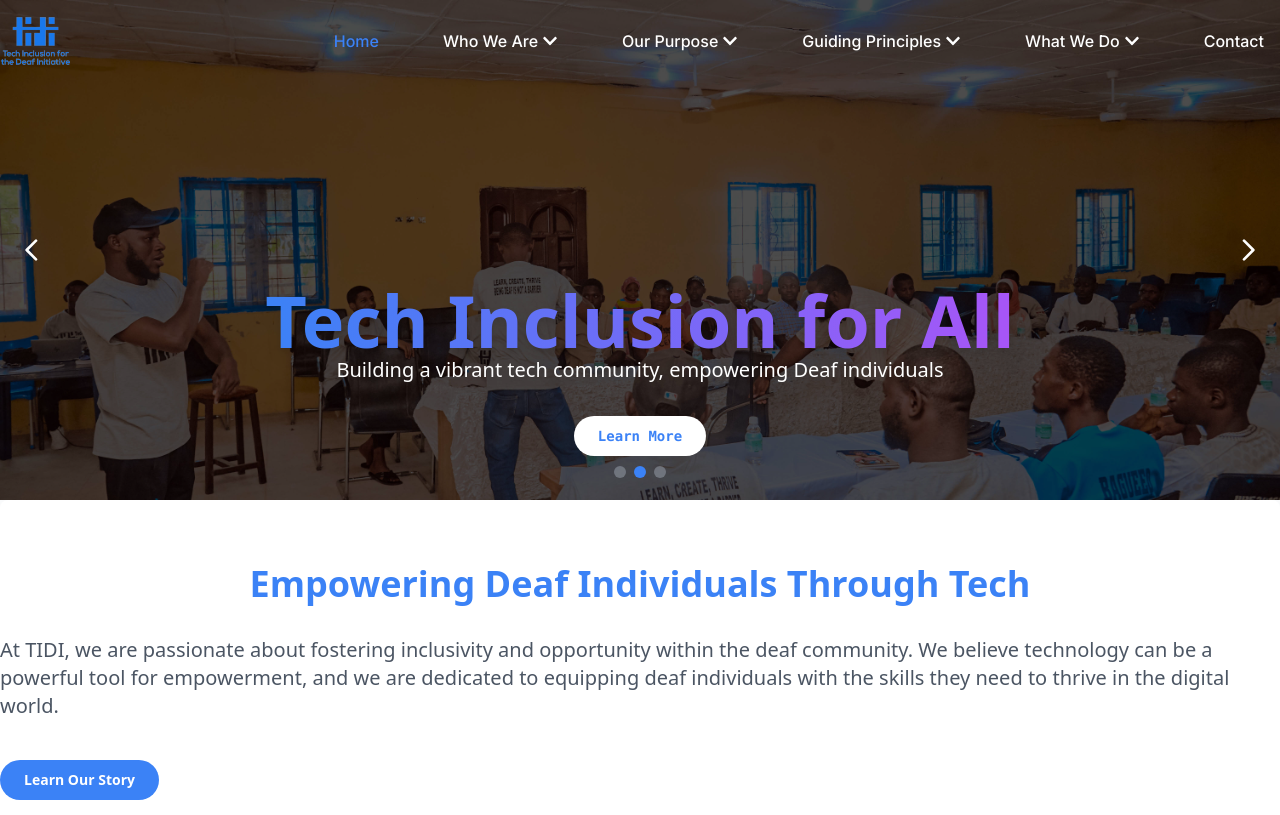
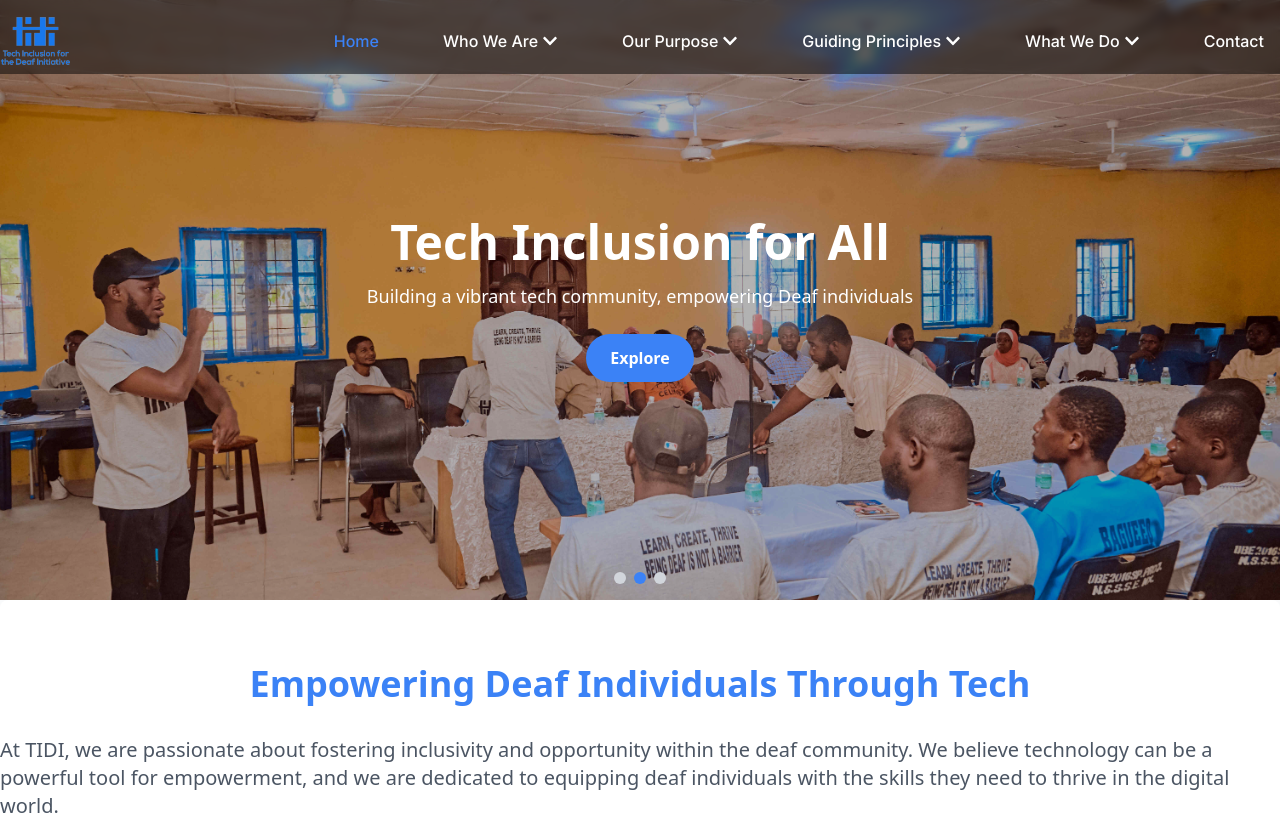
Before and after one commit to Vikkycode/TIDI, a Next.js app: page / in a window 1280 px wide. Shown: the top 815 px of the page. Built offline with nearby package versions, Linux system fonts and the light colour scheme.

Commit message:
updated header

```diff
--- a/src/components/Header.tsx
+++ b/src/components/Header.tsx
@@ -7,7 +7,7 @@ import {
   DropdownMenuContent,
 } from "@/components/ui/dropdown-menu";
 import { MenuIcon, XIcon } from 'lucide-react';
-import React, { useState, useEffect } from 'react';
+import React, { useState, useEffect,memo,useCallback} from 'react';
 import { usePathname, useRouter} from 'next/navigation'; // Import useRouter
 import {
   FaChevronDown
@@ -82,11 +82,11 @@ const RenderNavLink: React.FC<RenderNavLinkProps> = ({
   const isActive = pathname === href || (subLinks && subLinks.some(sub => sub.href === pathname));
   const isDropdown = !!subLinks;
 
-  const handleClick = () => {
+  const handleClick =() => {
     closeMobileMenu();
   };
 
-  const handleDropdownItemClick = () => {
+  const handleDropdownItemClick =() => {
     closeMobileMenu();
   };
 
@@ -141,7 +141,7 @@ const RenderNavLink: React.FC<RenderNavLinkProps> = ({
 
 
 
-export default function Header() {
+function Header() {
   const [isMobileMenuOpen, setIsMobileMenuOpen] = useState(false);
   const [isScrolled, setIsScrolled] = useState(false);
   const pathname = usePathname(); //usePathname is now called here
@@ -164,27 +164,27 @@ export default function Header() {
     };
   }, []);
 
-  const closeMobileMenu = () => {
+  const closeMobileMenu =useCallback(() => {
     setIsMobileMenuOpen(false);
      setActiveDropdown(null);
-  };
+  },[setIsMobileMenuOpen,setActiveDropdown]);
 
-  const handleMobileLinkClick = (href: string) => {
+  const handleMobileLinkClick = useCallback((href: string) => {
     closeMobileMenu();
     router.push(href);
-  };
+  },[closeMobileMenu,router]);
 
-  const handleDropdownMouseEnter = (label: string) => {
+  const handleDropdownMouseEnter =useCallback((label: string) => {
         setActiveDropdown(label);
-  };
+  },[setActiveDropdown]);
 
-  const handleDropdownMouseLeave = () => {
+  const handleDropdownMouseLeave =useCallback(() => {
     setActiveDropdown(null);
-  };
+  },[setActiveDropdown]);
 
 
   return (
-    <header className={` ${isScrolled ? 'bg-black/50 backdrop-blur-sm' : 'bg-transparent'} fixed w-full py-2 top-0 z-50 transition-colors duration-300`}> {/* Transparent Header */}
+    <header className={` ${isScrolled ? 'bg-black/50 backdrop-blur-sm' : ''} bg-black/50 backdrop-blur-sm fixed w-full py-2 top-0 z-50 transition-colors duration-300`}> {/* Transparent Header */}
 
       <div className="container mx-auto flex items-center justify-between px-4 mt-2 md:px-0"> {/* Added margin-top */}
         <Link href="/" aria-label="Home">
@@ -281,3 +281,5 @@ export default function Header() {
     </header>
   );
 }
+
+export default memo(Header);
--- a/src/components/HeroCarousel.tsx
+++ b/src/components/HeroCarousel.tsx
@@ -1,13 +1,13 @@
 'use client';
-import React, { useState, useEffect } from 'react';
+import React, { useState, useEffect,useRef } from 'react';
 import Image from 'next/image';
 import { Button } from '@/components/ui/button';
 import Link from 'next/link';
-import { motion } from 'framer-motion'
+import { motion, AnimatePresence } from 'framer-motion'
 
 interface HeroSlide {
   title: string;
-  subtitle?: string;
+  description: string;
   imageUrl: string;
   imageAlt?: string;
   buttonText?: string;
@@ -16,23 +16,26 @@ interface HeroSlide {
 const slides: HeroSlide[] = [
   {
     title: 'Deaf Tech Innovators',
-    subtitle: 'Empowering the Deaf community through tech skills and opportunities',
+    description: 'Empowering the Deaf community through tech skills and opportunities',
     imageUrl: '/assets/images/image7.jpg',
     imageAlt: 'deaf parnters',
+    buttonText:'Learn More',
     buttonLink: '/team/key-staff',
   },
   {
     title: 'Tech Inclusion for All',
-    subtitle: 'Building a vibrant tech community, empowering Deaf individuals',
+    description: 'Building a vibrant tech community, empowering Deaf individuals',
     imageUrl: '/assets/images/image8.jpg',
     imageAlt: 'deaf community',
+    buttonText:'Explore',
     buttonLink: '/gallery',
   },
   {
     title: 'Shaping the Deaf Digital World',
-    subtitle: 'Hands-on tech training and development for the Deaf community',
+    description: 'Hands-on tech training and development for the Deaf community',
     imageUrl: '/assets/images/image10.jpg',
     imageAlt: 'hand-on practical workshop',
+    buttonText:'Discover',
     buttonLink: '/gallery',
   },
   // Add more slides...
@@ -41,118 +44,80 @@ const slides: HeroSlide[] = [
 
 
 const HeroCarousel: React.FC = () => {
-  const [currentSlideIndex, setCurrentSlideIndex] = useState(0);
-  const currentSlide = slides[currentSlideIndex];
+  const [currentSlide, setCurrentSlide] = useState(0);
+  const timerRef = useRef<number | null>(null);
 
+  const nextSlide = () => {
+    setCurrentSlide((prevSlide) => (prevSlide + 1) % slides.length);
+  };
 
   useEffect(() => {
-    // Set up an interval to change the slide every 5 seconds
-    const intervalId = setInterval(() => {
-      setCurrentSlideIndex((prevIndex) => (prevIndex + 1) % slides.length);
-    }, 5000);
+    // Clear existing timer
+    if (timerRef.current) {
+      clearTimeout(timerRef.current);
+    }
 
-    // Clear the interval when the component unmounts
-    return () => clearInterval(intervalId);
-  }, []);
+    // Start new timer
+    timerRef.current = setTimeout(nextSlide, 5000); // 5 seconds
 
-  const handlePrevSlide = () => {
-    setCurrentSlideIndex((prevIndex) =>
-      prevIndex === 0 ? slides.length - 1 : prevIndex - 1
-    );
+    // Cleanup: clear timer on unmount
+    return () => clearTimeout(timerRef.current || 0);
+  }, [currentSlide]);
+
+  const handleDotClick = (index: number) => {
+    setCurrentSlide(index);
   };
 
-  const handleNextSlide = () => {
-    setCurrentSlideIndex((prevIndex) => (prevIndex + 1) % slides.length);
-  };
-
-
-  const heroVariants = {
-    hidden: { opacity: 0, x: 40 },
-    visible: { opacity: 1, x: 0, transition: { duration: 1, type: "spring", ease: "easeOut" } }
-  };
-
-  // const cardVariants = {
-  //   hidden: { opacity: 0, scale: 0.95 },
-  //   visible: { opacity: 1, scale: 1, transition: { duration: 0.5, type: "spring", stiffness: 100 } }
-  // };
-
-  // const iconVariants = {
-  //   hover: { rotate: 360 },
-  //   tap: { scale: 0.95 }
-  // };
-
-
   return (
-    <section>
+    <section className="relative w-full overflow-hidden">
+      <AnimatePresence mode="wait" initial={false}>
         <motion.div
-        className="relative w-full h-[500px] flex flex-row items-center justify-center"
-        variants={heroVariants}
-        initial="hidden"
-        animate="visible"
-        key={currentSlideIndex}>
+          key={currentSlide}
+          initial={{ opacity: 0, x: 50 }}
+          animate={{ opacity: 1, x: 0 }}
+          exit={{ opacity: 0, x: -50 }}
+          transition={{ duration: 0.5 }}
+          className="w-full"
+        >
+          <div className="relative w-full h-[500px] md:h-[600px]">
             <Image
-          src={currentSlide.imageUrl}
-          alt={currentSlide.imageAlt || 'Hero Banner Image'}
-          layout='fill'
-          objectFit="cover"
+              src={slides[currentSlide].imageUrl}
+              alt={slides[currentSlide].title}
+              fill
+              className="object-cover"
               priority={true}
-          className="absolute h-screen w-full object-cover inset-0 z-0"
             />
-        <button
-          className="absolute top-1/2 left-4 transform -translate-y-1/2 z-20 text-white hover:text-blue-300 focus:outline-none"
-          onClick={handlePrevSlide}
-          aria-label="Previous Slide"
+            <div className="absolute inset-0 bg-black/30" />
+            <div className="absolute inset-0 flex flex-col justify-center items-center text-center px-6 md:px-10">
+              <h2 className="text-white text-3xl md:text-5xl font-bold mb-4">
+                {slides[currentSlide].title}
+              </h2>
+              <p className="text-white text-md md:text-lg mb-6">
+                {slides[currentSlide].description}
+              </p>
+              {slides[currentSlide].buttonText && slides[currentSlide].buttonLink && (
+                <Link
+                  href={slides[currentSlide].buttonLink || ''}
+                  className="bg-blue-500 hover:bg-blue-700 text-white font-bold py-3 px-6 rounded-full"
                 >
-          {/* Left Arrow SVG */}
-          <svg xmlns="http://www.w3.org/2000/svg" className="h-8 w-8" fill="none" viewBox="0 0 24 24" stroke="currentColor">
-            <path strokeLinecap="round" strokeLinejoin="round" strokeWidth={2} d="M15 19l-7-7 7-7" />
-          </svg>
-        </button>
-        <button
-          className="absolute top-1/2 right-4 transform -translate-y-1/2 z-20 text-white hover:text-blue-300 focus:outline-none"
-          onClick={handleNextSlide}
-          aria-label="Next Slide"
-        >
-          {/* Right Arrow SVG */}
-          <svg xmlns="http://www.w3.org/2000/svg" className="h-8 w-8" fill="none" viewBox="0 0 24 24" stroke="currentColor">
-            <path strokeLinecap="round" strokeLinejoin="round" strokeWidth={2} d="M9 5l7 7-7 7" />
-          </svg>
-        </button>
-        {/* Navigation Dots */}
-        <div className="absolute bottom-4 left-1/2 transform -translate-x-1/2 z-20">
-          {slides?.map((_, index) => (
-            <button
-              key={index}
-              onClick={() => setCurrentSlideIndex(index)}
-              className={`h-3 w-3 rounded-full mx-1 focus:outline-none ${currentSlideIndex === index ? 'bg-blue-500' : 'bg-gray-400 opacity-50'
-                }`}
-              aria-label={`Slide ${index + 1}`}
-            ></button>
-          ))}
-        </div>
-        <div className="absolute inset-0 bg-black bg-opacity-70 z-10"></div>
-        <div className="z-10 text-center text-white px-4 mt-40 md:mt-40 lg:mt-56 md:px-0">
-          <motion.h2
-            className="text-4xl md:text-6xl lg:text-7xl font-poppins font-bold mt-4 text-transparent bg-clip-text bg-gradient-to-r from-blue-500 to-purple-500 drop-shadow-lg"
-            variants={heroVariants}
-          >
-
-            {currentSlide.title}
-          </motion.h2>
-          {currentSlide.subtitle && (
-            <p className="font- text-lg md:text-xl mb-8 drop-shadow-md">
-              {currentSlide.subtitle}
-            </p>
-          )}
-          {currentSlide.buttonLink && (
-            <Link href={currentSlide.buttonLink}>
-              <Button className="bg-white font-mono text-blue-500 font-bold py-3 px-6 rounded-full hover:bg-transparent hover:text-white hover:border-2 border-blue-500 transition duration-300">
-                {currentSlide.buttonText || 'Learn More'}
-              </Button>
+                  {slides[currentSlide].buttonText}
                 </Link>
               )}
             </div>
+          </div>
         </motion.div>
+      </AnimatePresence>
+      <div className="absolute bottom-4 left-1/2 transform -translate-x-1/2 flex space-x-2">
+        {slides.map((_, index) => (
+          <button
+            key={index}
+            onClick={() => handleDotClick(index)}
+            className={`w-3 h-3 rounded-full transition-colors duration-300 ${
+              currentSlide === index ? 'bg-blue-500' : 'bg-gray-300 hover:bg-gray-400'
+            }`}
+          />
+        ))}
+      </div>
     </section>
   );
 };
--- a/src/components/Homepage.tsx
+++ b/src/components/Homepage.tsx
@@ -56,6 +56,7 @@ const valuesData: ValueItem[] = [
     icon: <FaUsers className="text-5xl text-blue-500 mb-2" />,
   },
 ];
+const lazyFeatureSection = React.lazy(()=> import('./FeatureSection'))
 
 const HomePage: React.FC<HomePageProps> = ({ impactData, galleryImages, partners }) => {
   const [expandedValue, setExpandedValue] = useState<string | null>(null);
--- a/src/components/contact.tsx
+++ b/src/components/contact.tsx
@@ -10,6 +10,7 @@ import {
   CardFooter,
 } from '@/components/ui/card';
 import { Input } from '@/components/ui/input';
+import { Form } from '@/components/ui/form';
 import { Label } from '@/components/ui/label';
 import { Textarea } from '@/components/ui/textarea';
 
@@ -64,6 +65,7 @@ export default function Contact() {
           </CardHeader>
           <CardContent>
             <form onSubmit={handleSubmit} className="space-y-6">
+              <Form>
               <div>
                 <Label htmlFor="name" className="block mb-2">
                   Your Name
@@ -119,6 +121,7 @@ export default function Contact() {
                   Oops! There was an error. Please try again later.
                 </p>
               )}
+              </Form>
             </form>
           </CardContent>
         </Card>
```
Also changed, not shown: package.json (+8 -3 lines), src/app/api/contact.ts (deleted, +0 -59 lines), src/app/layout.tsx (+5 -6 lines), src/components/ui/form.tsx (added, +178 -0 lines), src/components/ui/sonner.tsx (added, +31 -0 lines), 1 other file (tests, documents, lock files or other folders). Lines whose indentation alone changed are shown as unchanged.
